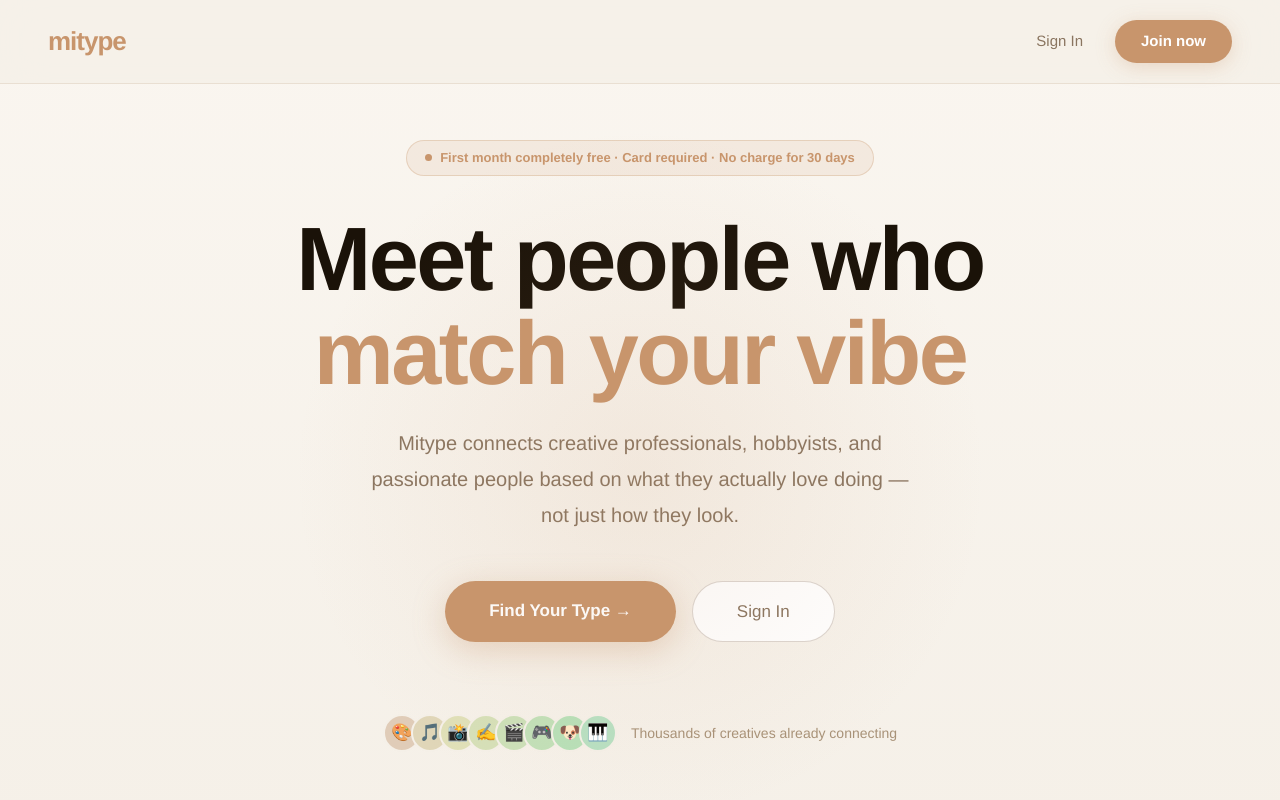
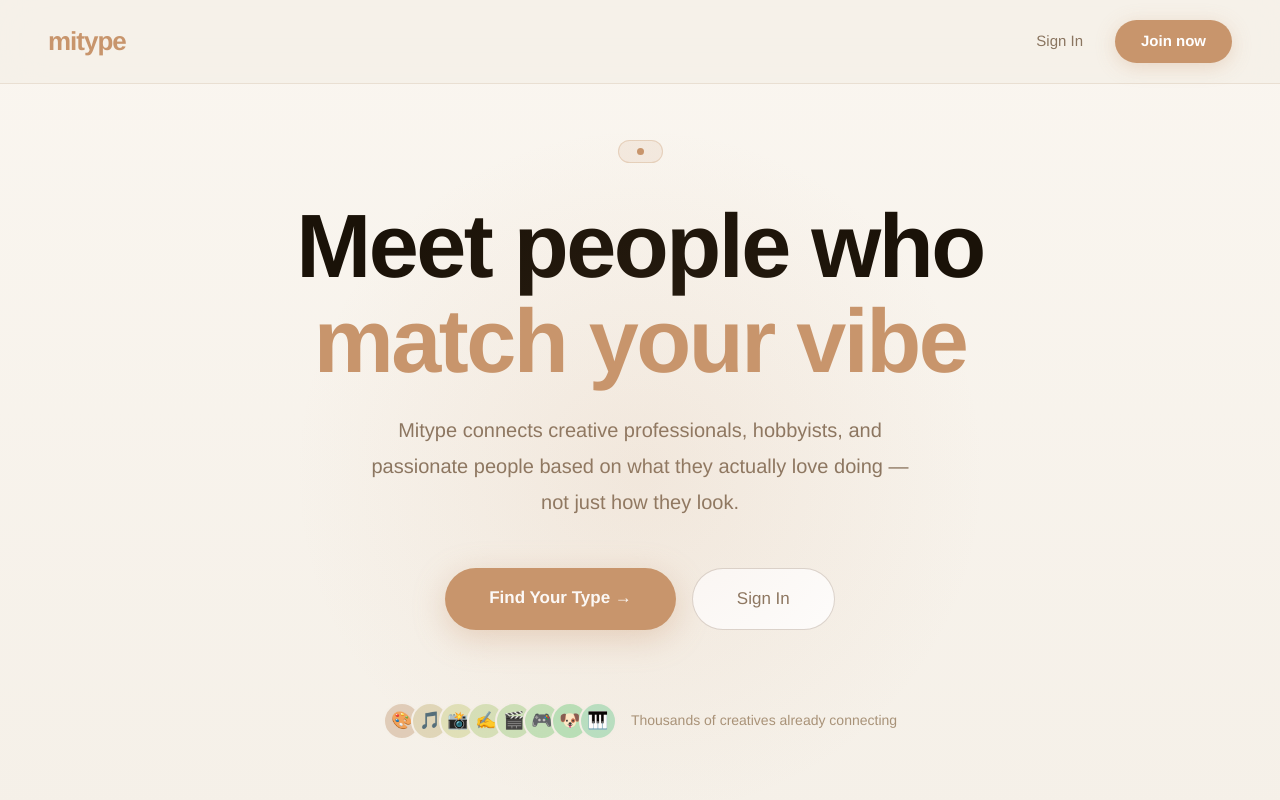
Before and after one commit to mitype/mitype, a Next.js app: page / in a window 1280 px wide. Shown: the top 800 px of the page. Built offline with nearby package versions, Linux system fonts and the light colour scheme.

Commit message:
Remove badge from landing page

```diff
--- a/app/page.tsx
+++ b/app/page.tsx
@@ -103,7 +103,7 @@ export default function HomePage() {
             borderRadius: '50%',
             display: 'inline-block',
           }} />
-          First month completely free · Card required · No charge for 30 days
+
         </div>
 
         {/* Headline */}
```
